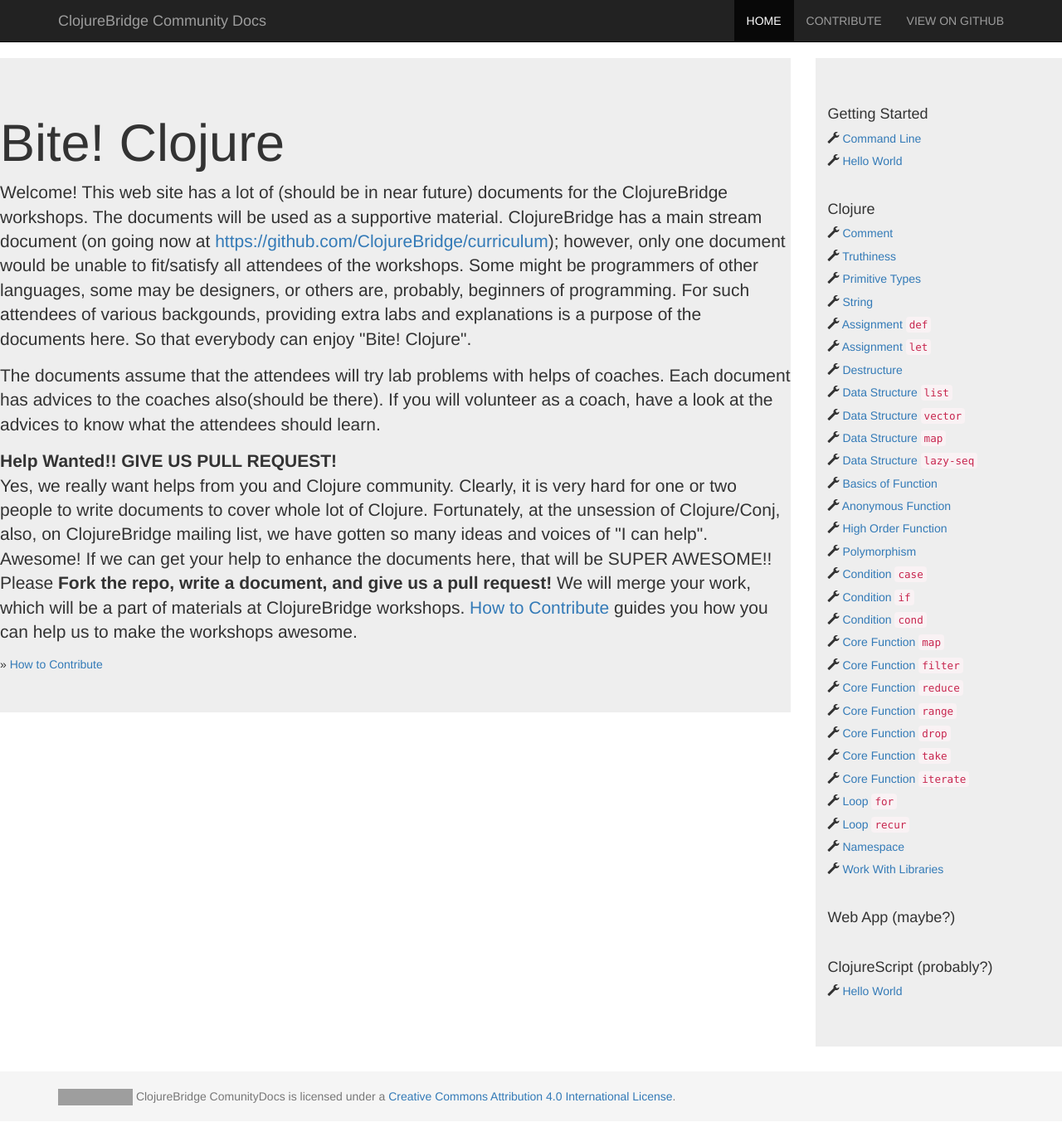
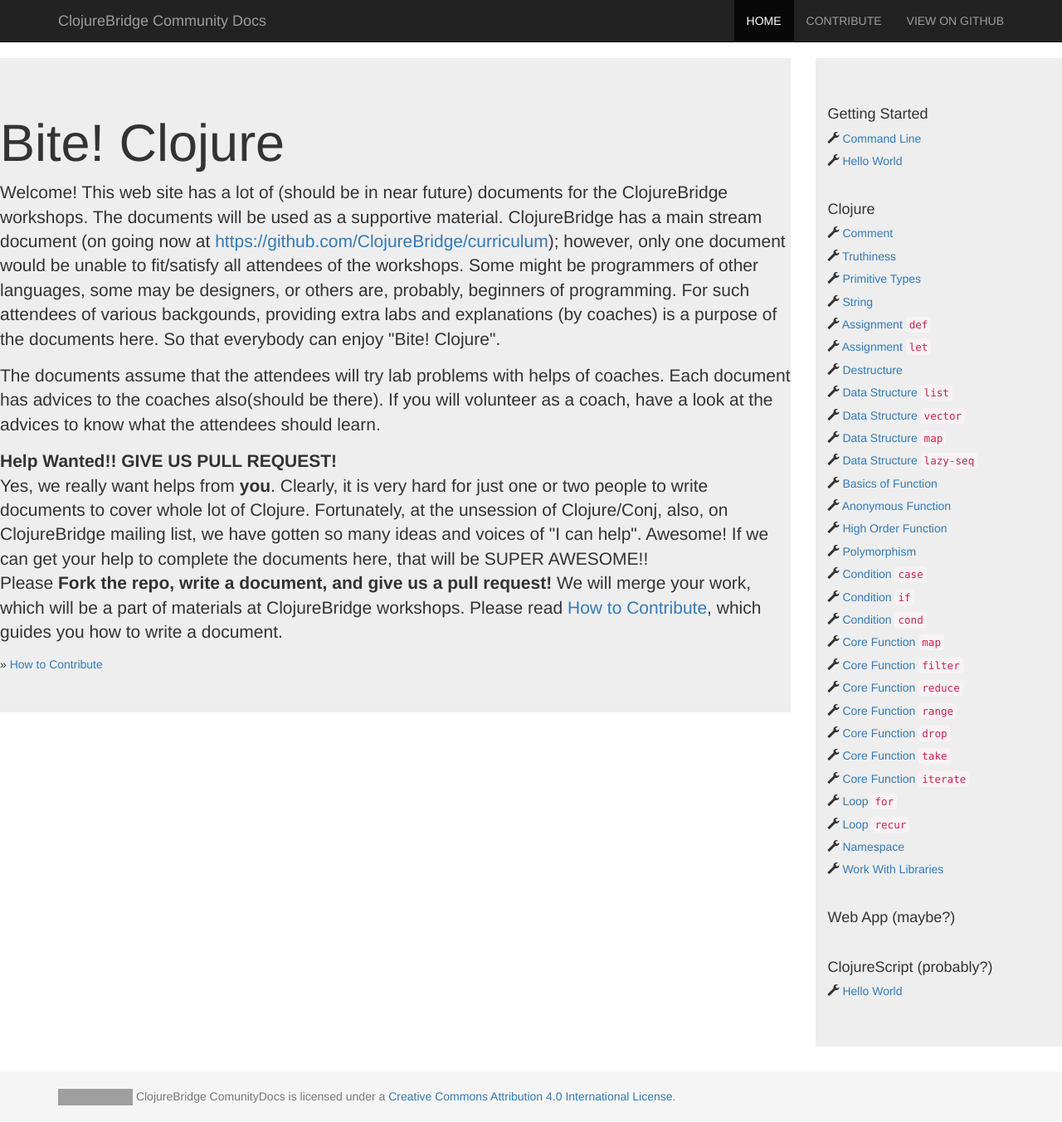
Before and after one commit to ClojureBridge/community-docs, a Jekyll site: the page built from index.html, in a window 1280 px wide and 1353 px high. Shown: the whole window at 83% size. Built offline with Jekyll 4.4.1, drawn with Linux system fonts in a browser that asks for light colours; nearby versions of some CDN libraries; grey boxes are pictures that could not be loaded.

Commit message:
minor fixes

```diff
--- a/index.html
+++ b/index.html
@@ -16,7 +16,7 @@
     attendees of the workshops. Some might be programmers of other
     languages, some may be designers, or others are, probably,
     beginners of programming. For such attendees of various backgounds,
-    providing extra labs and explanations is a purpose of the
+    providing extra labs and explanations (by coaches) is a purpose of the
     documents here. So that everybody can enjoy "Bite! Clojure".
   </p>
   <p class="lead">
@@ -27,19 +27,18 @@
   </p>
   <p class="lead">
     <b>Help Wanted!! GIVE US PULL REQUEST!</b><br/>
-    Yes, we really want helps from you and Clojure community. Clearly,
-    it is very hard for one or two people to write documents to cover whole lot of Clojure.
+    Yes, we really want helps from <b>you</b>. Clearly,
+    it is very hard for just one or two people to write documents to cover whole lot of Clojure.
     Fortunately, at the unsession of Clojure/Conj, also, on ClojureBridge
     mailing list, we have gotten so many ideas and voices of "I can
     help". Awesome!
-    If we can get your help to enhance the documents here, that will be
+    If we can get your help to complete the documents here, that will be
     SUPER AWESOME!!
     <br/>
     Please <b>Fork the repo, write a document, and give us a pull request!</b>
     We will merge your work, which will be a part of materials at
-    ClojureBridge workshops. <a href="{{ site.baseurl }}/docs/contribute">
-    How to Contribute</a> guides you how you can help us to make the
-    workshops awesome.
+    ClojureBridge workshops. Please read <a href="{{ site.baseurl }}/docs/contribute">
+    How to Contribute</a>, which guides you how to write a document.
   </p>
   <div class="docs">
     &raquo; <a href="{{ site.baseurl }}/docs/contribute">How to Contribute</a></li>
```
Also changed, not shown: docs/getting-started/command-line.md (+2 -2 lines), docs/getting-started/helloworld.md (+2 -2 lines).
